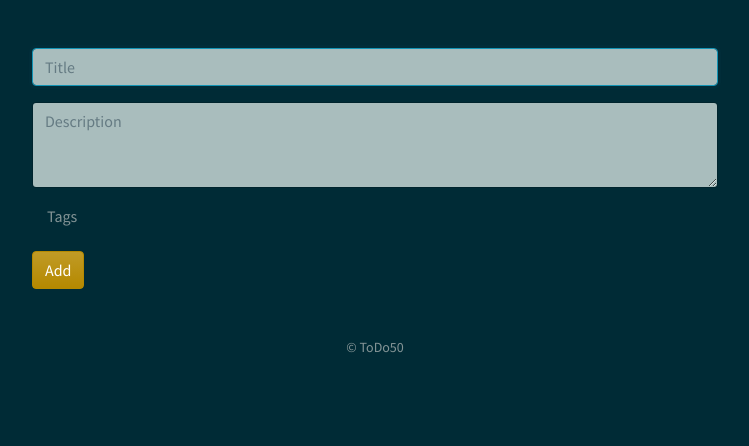
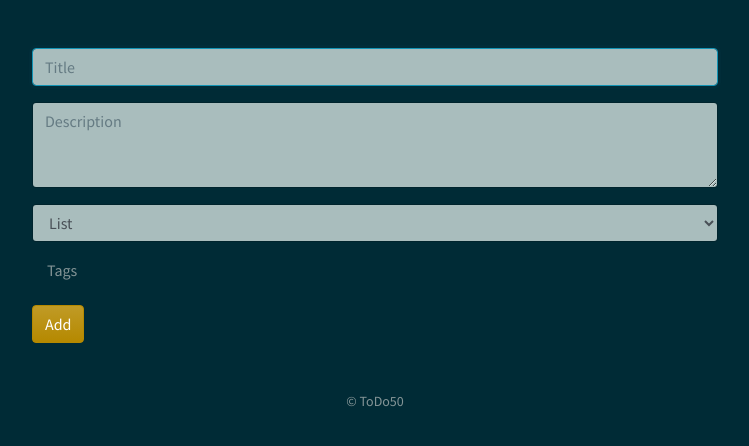
Before and after one commit to ilya-lebedev/ToDo50, a Flask app: page /add-todo in a window 1280 px wide. Shown: the part 64-510 px from the top of the page, without its empty margins (265-1014 px from the left). Run offline with Flask 2, Linux system fonts and the light colour scheme; the visitor is signed in with stand-in values (Sample User, id 1); data that the repository does not hold is empty; some libraries are stand-ins or nearby versions.

Commit message:
feat: Implement adding todo into a list

```diff
--- a/application.py
+++ b/application.py
@@ -126,8 +126,8 @@ def add_todo():
         tags = request.form.getlist("tags")
 
         # Add new todo into the database
-        todo_id = db.execute("INSERT INTO todos(title, description, user_id) VALUES (:title, :description, :user_id)",
-                    title = request.form.get("title"), description = request.form.get("description"), user_id = session["user_id"])
+        todo_id = db.execute("INSERT INTO todos(title, description, user_id, list_id) VALUES (:title, :description, :user_id, :list_id)",
+                    title = request.form.get("title"), description = request.form.get("description"), user_id = session["user_id"], list_id = request.form.get("list_id"))
 
         # Add tags for new todo into the database
         for tag_id in tags:
@@ -143,7 +143,11 @@ def add_todo():
         tags = db.execute("SELECT id, tag_name FROM tags WHERE user_id = :user_id",
                           user_id = session["user_id"])
 
-        return render_template("add-todo.html", tags = tags)
+        # Query database for user lists
+        lists = db.execute("SELECT id, title FROM lists WHERE user_id = :user_id",
+                           user_id = session["user_id"])
+
+        return render_template("add-todo.html", tags = tags, lists = lists)
 
 
 @app.route("/all", methods=["GET"])
--- a/templates/add-todo.html
+++ b/templates/add-todo.html
@@ -15,6 +15,14 @@
                     <textarea class="form-control" id="description" name="description" placeholder="Description" rows="3"></textarea>
                 </div>
                 <div class="form-group">
+                        <select class="form-control" id="list_id" name="list_id">
+                            <option disabled="" selected="" value="">List</option>
+                            {% for list in lists %}
+                                <option value="{{ list["id"] }}">{{ list["title"] }}</option>
+                            {% endfor %}
+                        </select>
+                </div>
+                <div class="form-group">
                     <legend class="col-form-label col-sm-2 pt-0">Tags</legend>
                     {% for tag in tags %}
                     <div class="form-check form-check-inline">
```
